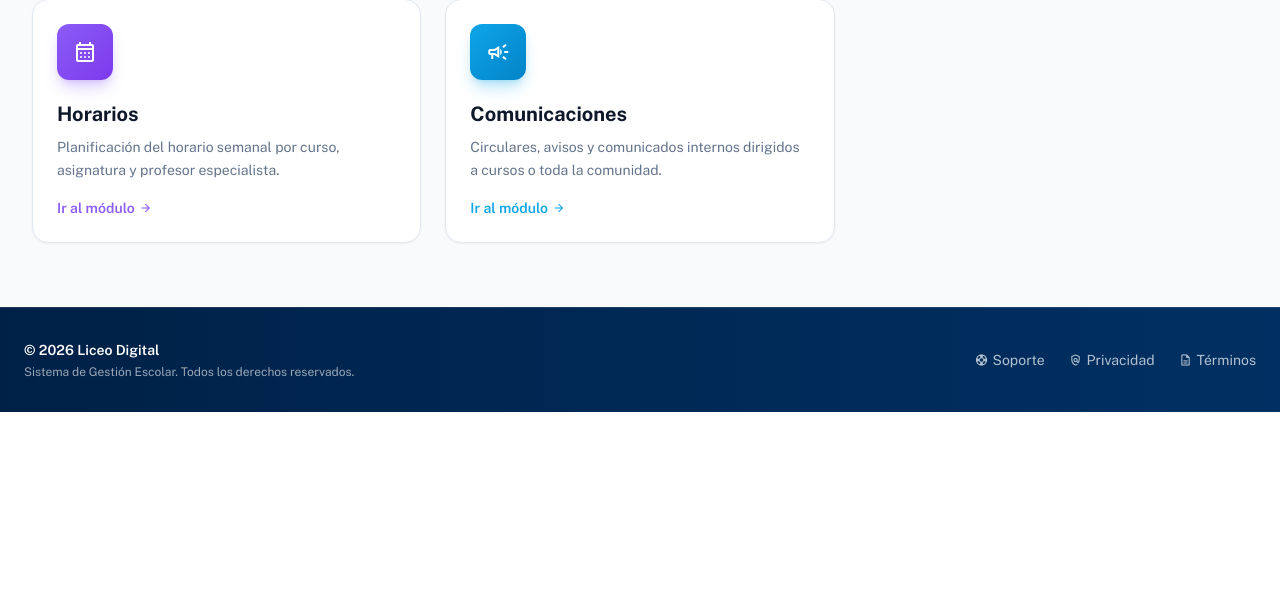
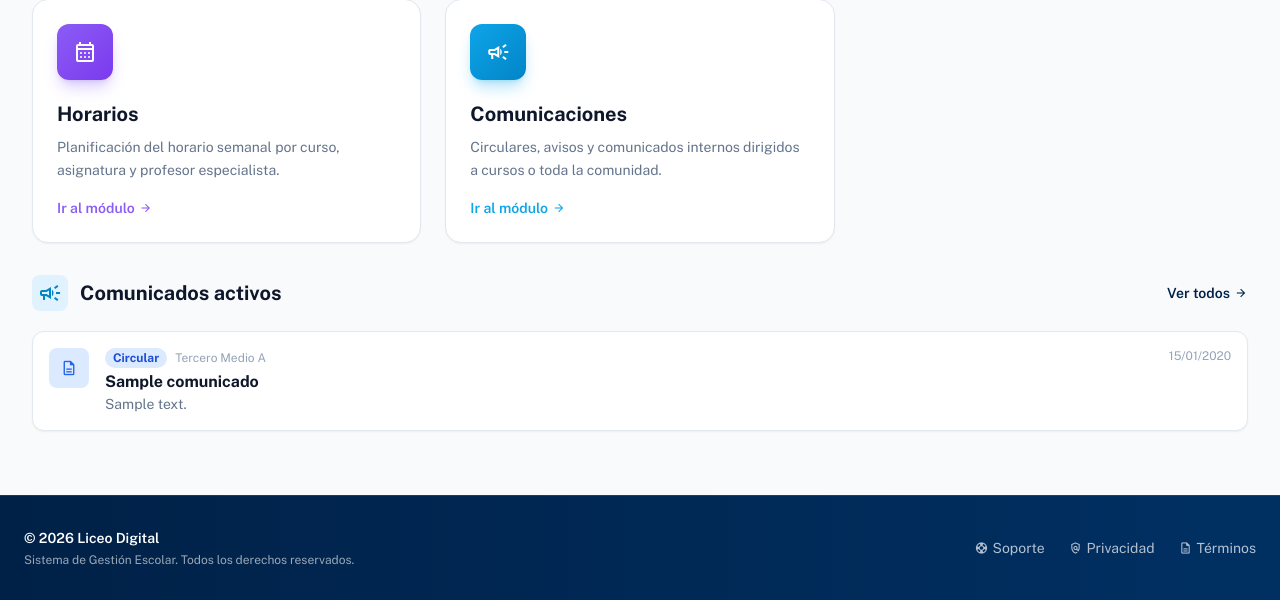
Before and after one commit to veragonzalo/App_Gestion_Escolar, a Django app: page / in a window 1280 px wide. Shown: the part 1416-2016 px from the top of the page. Before the commit the page ends 1828 px from the top, so only its background shows below. Run offline with Django 5.2, Linux system fonts and the light colour scheme; a user stored in the database is signed in; data comes from the database, SQL or seed files in the repository; tables that the repository leaves empty hold one stand-in row (values such as "Sample post"); some libraries are stand-ins or nearby versions.

Commit message:
Comunicados en dashboard + badge de notificaciones en navbar
- Context processor: notif_count y notif_urgentes disponibles en todos los templates
- Campana del navbar muestra contador (azul=avisos, rojo=urgentes) y enlaza a comunicaciones
- Dashboard muestra últimos 4 comunicados activos con link al detalle

Co-Authored-By: Claude Sonnet 4.6 <noreply@anthropic.com>

```diff
--- a/App_Gestion_Escolar/settings.py
+++ b/App_Gestion_Escolar/settings.py
@@ -100,6 +100,7 @@ TEMPLATES = [
                 'django.template.context_processors.request',
                 'django.contrib.auth.context_processors.auth',
                 'django.contrib.messages.context_processors.messages',
+                'comunicaciones.context_processors.comunicados_pendientes',
             ],
         },
     }
--- a/App_Gestion_Escolar/views.py
+++ b/App_Gestion_Escolar/views.py
@@ -6,6 +6,7 @@ from cursos.models import Curso
 from notas.models import Nota
 from asistencia.models import Asistencia
 from apoderados.models import Apoderado
+from comunicaciones.models import Comunicado
 
 
 @login_required
@@ -17,5 +18,6 @@ def inicio(request):
         'total_notas': Nota.objects.count(),
         'total_asistencias': Asistencia.objects.count(),
         'total_apoderados': Apoderado.objects.count(),
+        'comunicados_recientes': Comunicado.objects.filter(activo=True)[:4],
     }
     return render(request, "base.html", contexto)
--- /dev/null
+++ b/comunicaciones/context_processors.py
@@ -0,0 +1,12 @@
+from .models import Comunicado
+
+
+def comunicados_pendientes(request):
+    if request.user.is_authenticated:
+        count = Comunicado.objects.filter(activo=True).count()
+        urgentes = Comunicado.objects.filter(activo=True, tipo='UR').count()
+        return {
+            'notif_count': count,
+            'notif_urgentes': urgentes,
+        }
+    return {'notif_count': 0, 'notif_urgentes': 0}
--- a/templates/base.html
+++ b/templates/base.html
@@ -156,10 +156,20 @@
             <div class="flex items-center gap-3 ml-auto">
 
                 <!-- Notificaciones -->
-                <button class="text-white/80 hover:text-white transition-colors p-2 rounded-lg hover:bg-white/10 relative">
+                <a href="{% url 'inicio_comunicaciones' %}" class="text-white/80 hover:text-white transition-colors p-2 rounded-lg hover:bg-white/10 relative">
                     <span class="material-symbols-outlined">notifications</span>
-                    <span class="absolute top-1 right-1 w-2 h-2 bg-red-500 rounded-full"></span>
-                </button>
+                    {% if notif_count %}
+                        {% if notif_urgentes %}
+                        <span class="absolute top-1 right-1 w-4 h-4 bg-red-500 rounded-full flex items-center justify-center">
+                            <span class="text-white text-[9px] font-bold leading-none">{{ notif_urgentes }}</span>
+                        </span>
+                        {% else %}
+                        <span class="absolute top-1 right-1 w-4 h-4 bg-sky-400 rounded-full flex items-center justify-center">
+                            <span class="text-white text-[9px] font-bold leading-none">{{ notif_count }}</span>
+                        </span>
+                        {% endif %}
+                    {% endif %}
+                </a>
 
                 {% if user.is_authenticated %}
                     <!-- Usuario -->
@@ -405,6 +415,50 @@
                 </div>
             </section>
 
+            <!-- Comunicados recientes -->
+            {% if comunicados_recientes %}
+            <section class="mb-8">
+                <div class="flex items-center justify-between mb-5">
+                    <div class="flex items-center gap-3">
+                        <div class="w-9 h-9 bg-sky-100 rounded-lg flex items-center justify-center">
+                            <span class="material-symbols-outlined text-sky-600">campaign</span>
+                        </div>
+                        <h3 class="text-xl font-bold text-slate-900">Comunicados activos</h3>
+                    </div>
+                    <a href="{% url 'lista_comunicados' %}" class="text-sm font-semibold text-[#002147] hover:underline flex items-center gap-1">
+                        Ver todos
+                        <span class="material-symbols-outlined text-sm">arrow_forward</span>
+                    </a>
+                </div>
+                <div class="flex flex-col gap-3">
+                    {% for com in comunicados_recientes %}
+                    <a href="{% url 'detalle_comunicado' com.pk %}"
+                       class="bg-white rounded-xl border border-slate-200 shadow-sm hover:shadow-md hover:border-sky-200 transition-all p-4 flex items-start gap-4 group">
+                        <div class="flex-shrink-0 w-10 h-10 rounded-lg flex items-center justify-center
+                            {% if com.tipo == 'UR' %}bg-red-100{% elif com.tipo == 'CI' %}bg-blue-100{% else %}bg-amber-100{% endif %}">
+                            <span class="material-symbols-outlined text-lg
+                                {% if com.tipo == 'UR' %}text-red-600{% elif com.tipo == 'CI' %}text-blue-600{% else %}text-amber-600{% endif %}">
+                                {{ com.icono_tipo }}
+                            </span>
+                        </div>
+                        <div class="flex-grow min-w-0">
+                            <div class="flex items-center gap-2 mb-0.5">
+                                <span class="text-xs font-bold px-2 py-0.5 rounded-full
+                                    {% if com.tipo == 'UR' %}bg-red-100 text-red-700{% elif com.tipo == 'CI' %}bg-blue-100 text-blue-700{% else %}bg-amber-100 text-amber-700{% endif %}">
+                                    {{ com.get_tipo_display }}
+                                </span>
+                                {% if com.curso %}<span class="text-xs text-slate-400">{{ com.curso.nombre }}</span>{% endif %}
+                            </div>
+                            <p class="font-bold text-slate-900 group-hover:text-sky-700 transition-colors truncate">{{ com.titulo }}</p>
+                            <p class="text-sm text-slate-500 truncate">{{ com.contenido }}</p>
+                        </div>
+                        <p class="text-xs text-slate-400 flex-shrink-0 whitespace-nowrap">{{ com.fecha_publicacion|date:"d/m/Y" }}</p>
+                    </a>
+                    {% endfor %}
+                </div>
+            </section>
+            {% endif %}
+
         </main>
     </div>
     {% endblock %}
```
